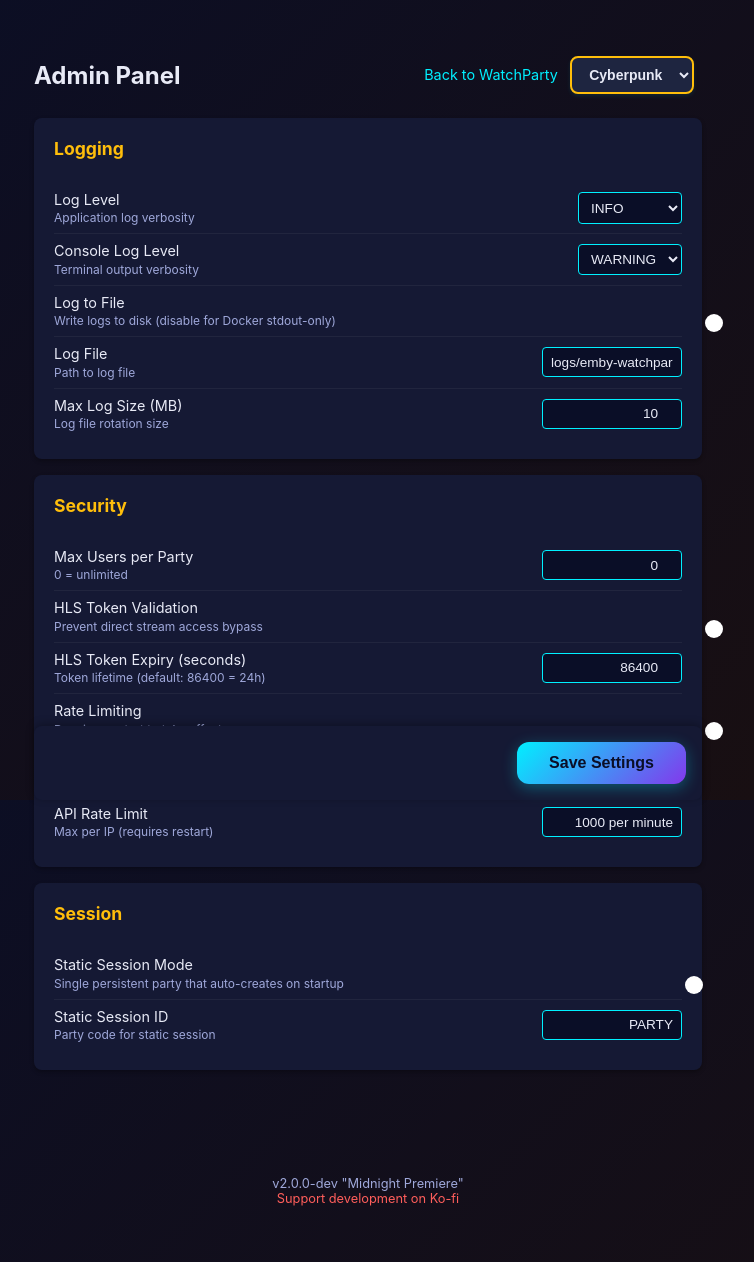
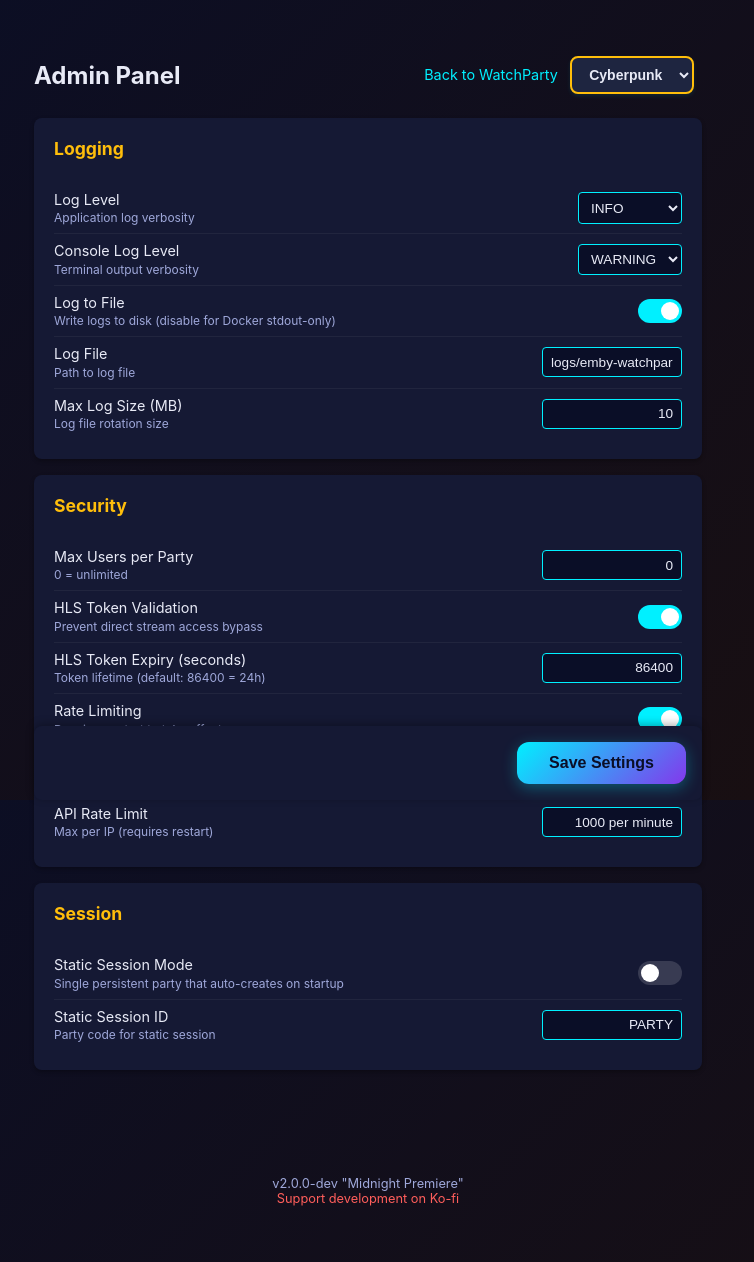
Before and after one commit to Oratorian/emby-watchparty, a Flask app: page /admin in a window 1280 px wide. Shown: the whole page, without its empty margins (272-1026 px from the left). Run offline with Flask 3, Linux system fonts and the light colour scheme.

Commit message:
Fix admin panel toggle overflow and number input spinners

```diff
--- a/templates/admin.html
+++ b/templates/admin.html
@@ -30,6 +30,7 @@
             padding: 1.25rem;
             margin-bottom: 1rem;
             box-shadow: 0 2px 4px rgba(0, 0, 0, 0.3);
+            overflow: hidden;
         }
         .admin-section h2 {
             margin: 0 0 1rem 0;
@@ -59,7 +60,9 @@
         .setting-input {
             flex: 0 0 auto;
             min-width: 140px;
-            text-align: right;
+            display: flex;
+            justify-content: flex-end;
+            align-items: center;
         }
         .setting-input input[type="text"],
         .setting-input input[type="number"] {
@@ -71,6 +74,14 @@
             color: var(--text-primary);
             font-size: 0.85rem;
             text-align: right;
+        }
+        .setting-input input[type="number"]::-webkit-inner-spin-button,
+        .setting-input input[type="number"]::-webkit-outer-spin-button {
+            -webkit-appearance: none;
+            margin: 0;
+        }
+        .setting-input input[type="number"] {
+            -moz-appearance: textfield;
         }
         .setting-input input:focus {
             outline: none;
```
